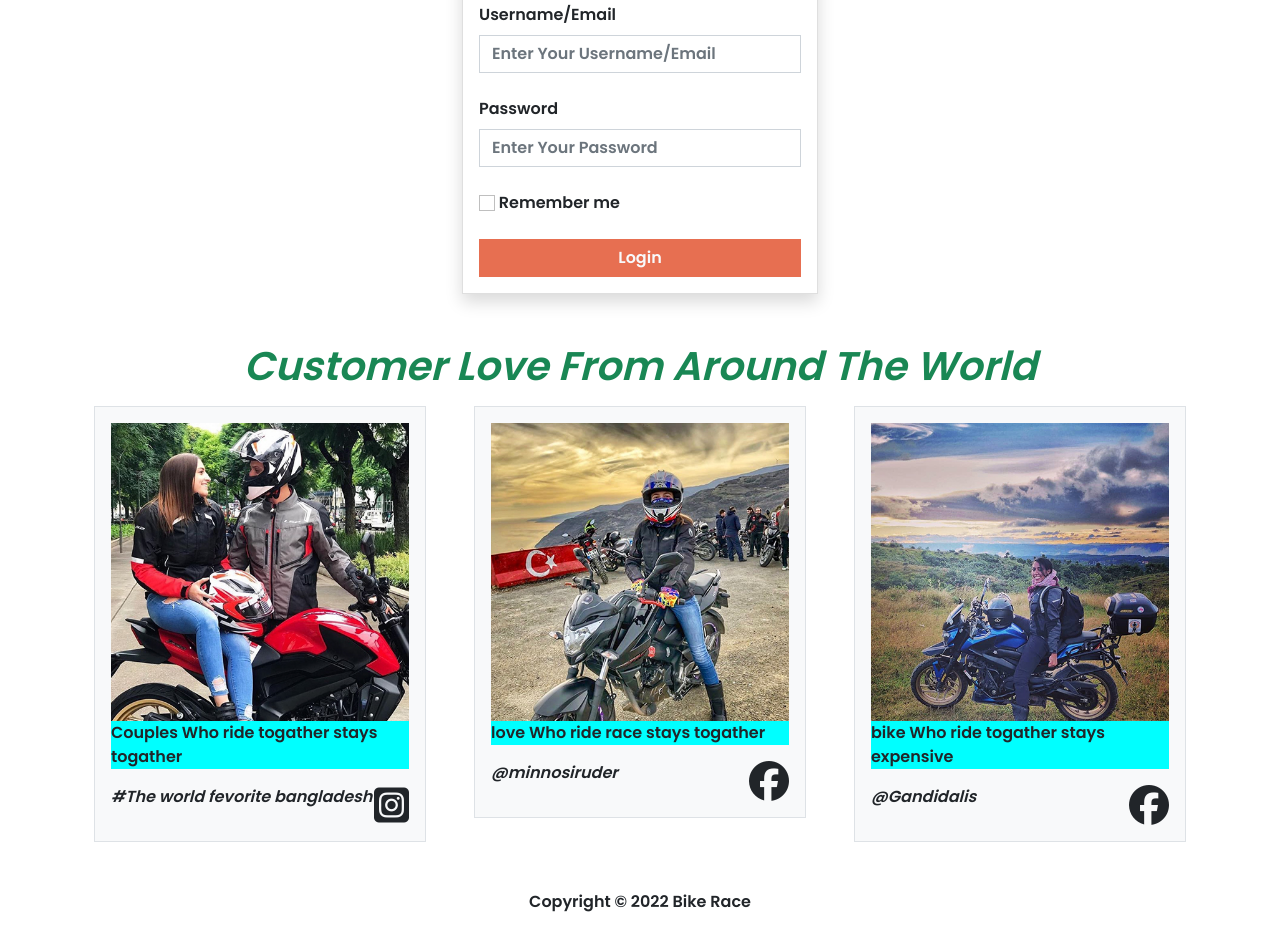
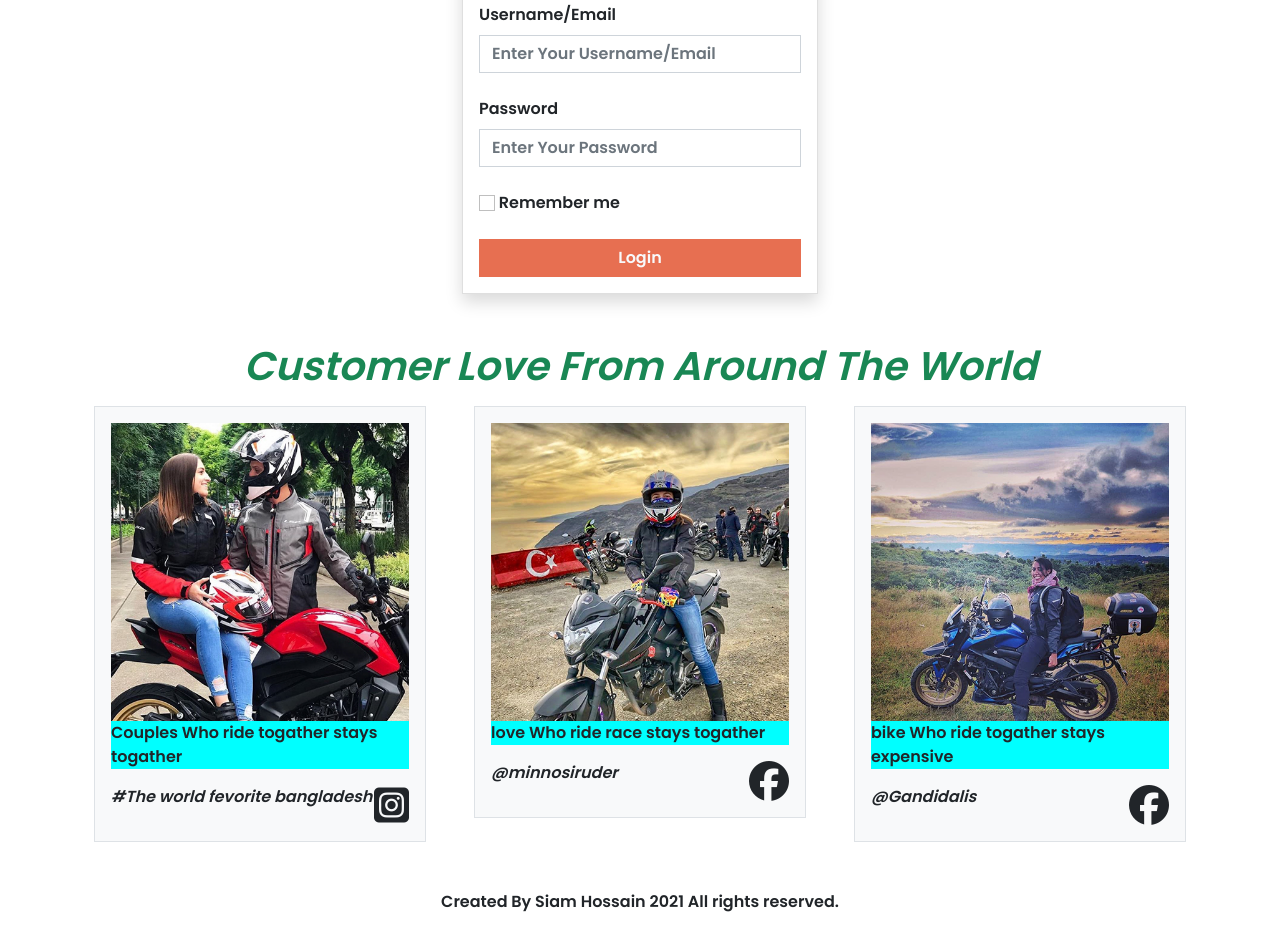
Before and after one commit to siam3371/honda-cbr, a plain HTML site: page index.html in a window 1280 px wide. Shown: the part 3106-4036 px from the top of the page. Drawn offline with nearby package versions, Linux system fonts and the light colour scheme.

Commit message:
frist honda commit

```diff
--- a/index.html
+++ b/index.html
@@ -578,8 +578,9 @@
         </div>
       </section>
     </main>
-    <footer class="text-center">Copyright © 2022 Bike Race</footer>
-
+<footer class="text-center">
+   <p>Created By Siam Hossain 2021 All rights reserved.</p></p>
+</footer>
     <!---------- Bootstrap js ------ -->
     <script
       src="https://cdn.jsdelivr.net/npm/bootstrap@5.0.2/dist/js/bootstrap.bundle.min.js"
```
